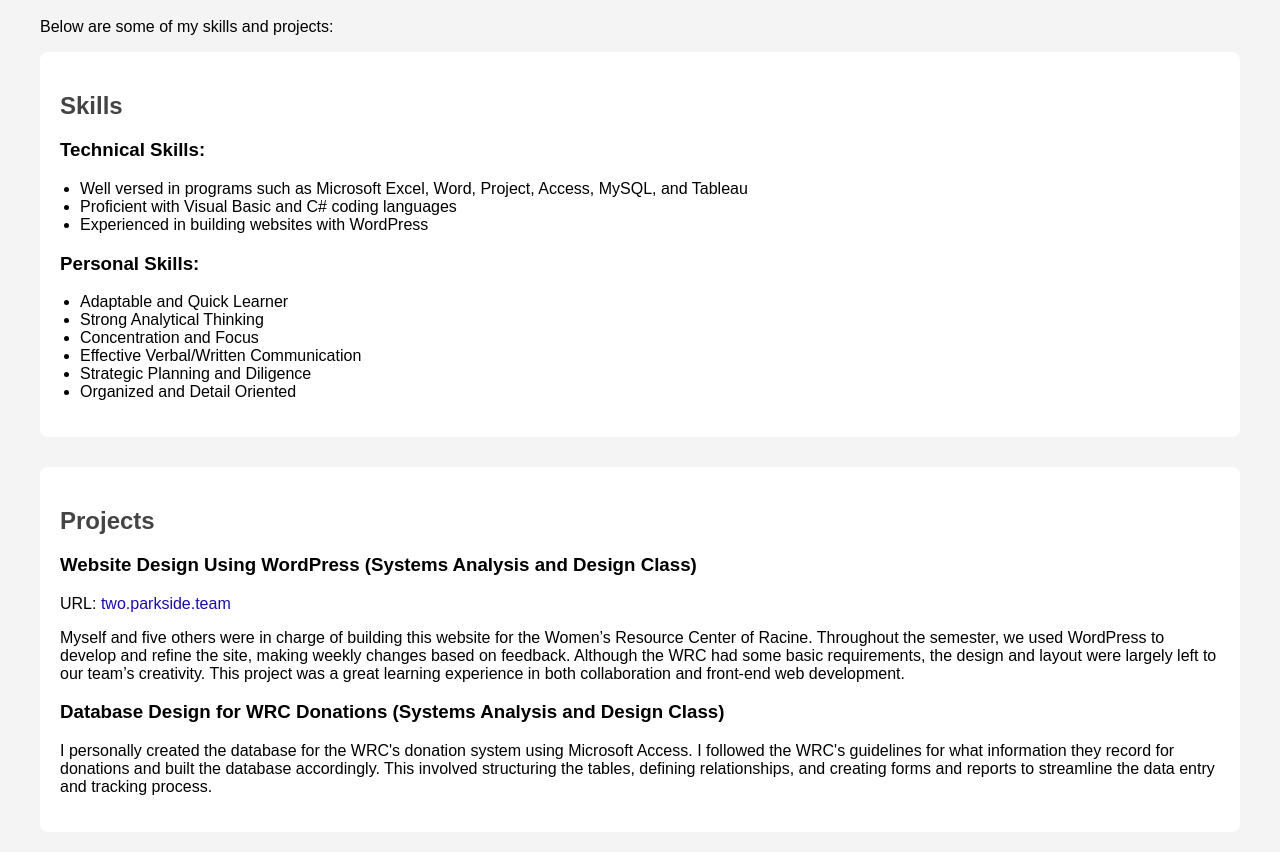
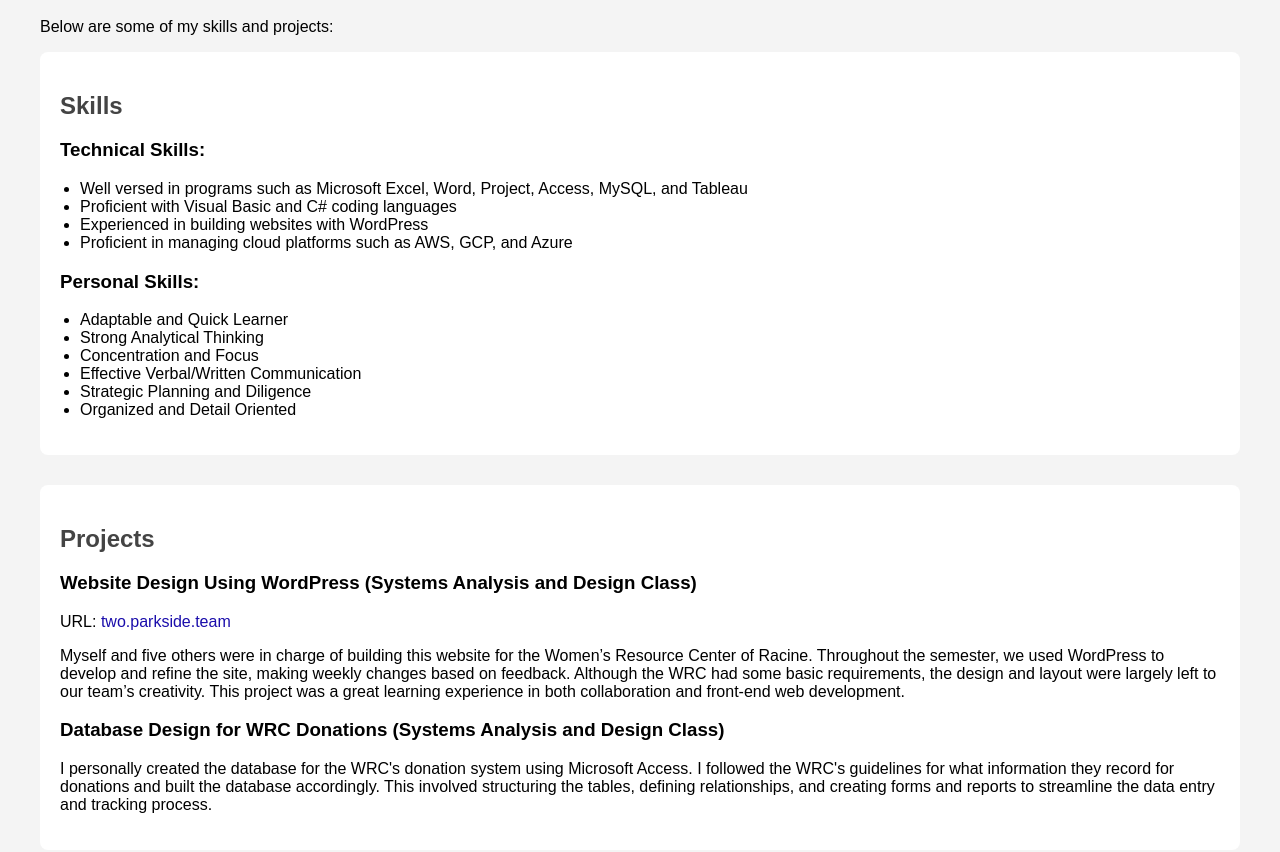
Before and after one commit to Lukep9164/Lukep9164.github.io, a plain HTML site: page index.html in a window 1280 px wide. Shown: the part 80-932 px from the top of the page. Drawn offline with Linux system fonts and the light colour scheme.

Commit message:
Update index.html with latest changes

```diff
--- a/index.html
+++ b/index.html
@@ -47,6 +47,7 @@
       <li>Well versed in programs such as Microsoft Excel, Word, Project, Access, MySQL, and Tableau</li>
       <li>Proficient with Visual Basic and C# coding languages</li>
       <li>Experienced in building websites with WordPress</li>
+      <li>Proficient in managing cloud platforms such as AWS, GCP, and Azure</li>
     </ul>
 
     <h3>Personal Skills:</h3>
```
